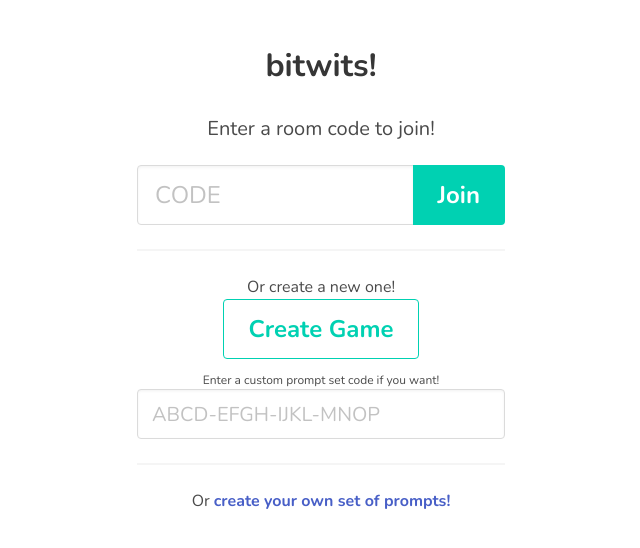
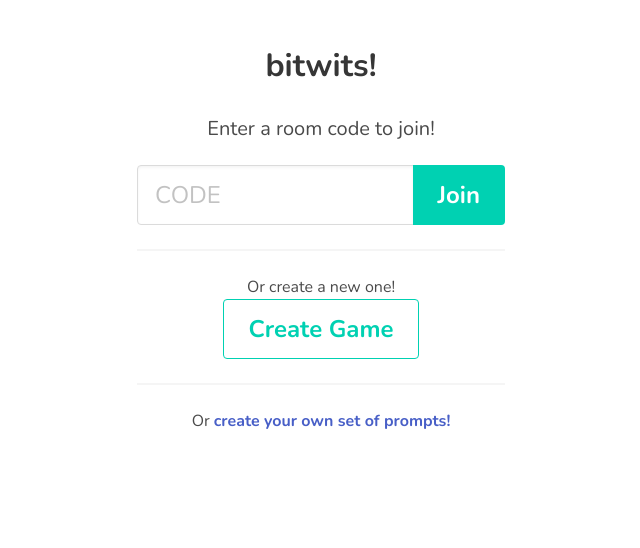
Before and after one commit to pricecomstock/project-appleseed, a React (Create React App) app: page / in a window 1280 px wide. Shown: the top 548 px of the page, without its empty margins (319-959 px from the left). Built offline with nearby package versions, Linux system fonts and the light colour scheme; the HTML template or start-up script is replaced by a standard one.

Commit message:
:wastebasket: removed custom set input from homepage

```diff
--- a/src/components/pages/Home.jsx
+++ b/src/components/pages/Home.jsx
@@ -100,18 +100,6 @@ export default class Home extends Component {
                 Create Game
               </button>
             </div>
-            <div className="field">
-              <p className="help">
-                Enter a custom prompt set code if you want!
-              </p>
-              <div className="control">
-                <input
-                  className="input is-medium"
-                  type="text"
-                  placeholder="ABCD-EFGH-IJKL-MNOP"
-                ></input>
-              </div>
-            </div>
             <hr />
             Or <a href="/uploadprompts">create your own set of prompts!</a>
           </div>
```
